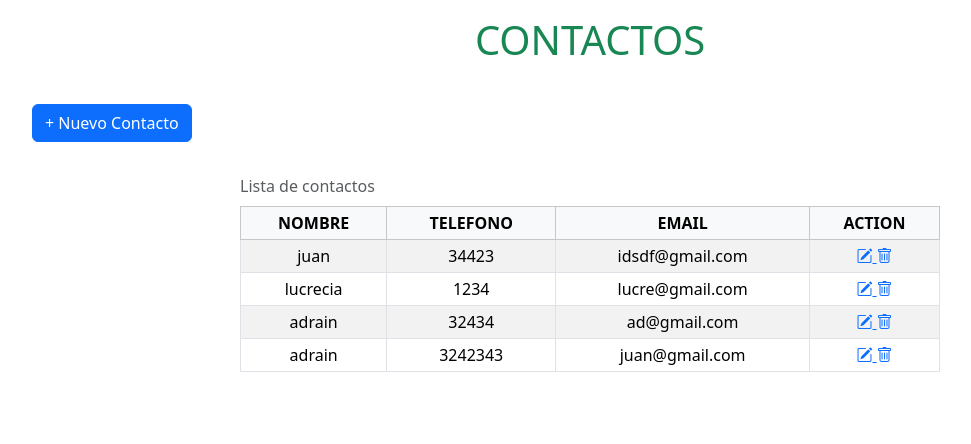
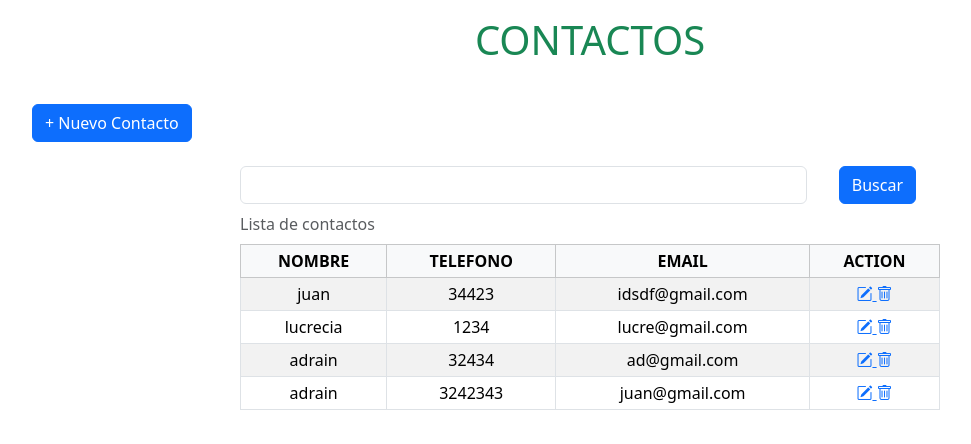
Before and after one commit to Juanfabra0203/Agenda_contactos, a PHP site: page / in a window 1280 px wide. Shown: the top 444 px of the page, without its empty margins (50-1021 px from the left). Run offline with PHP 8.4, Linux system fonts and the light colour scheme; data comes from the database, SQL or seed files in the repository.

Commit message:
agregando busqueda por email,telefono y nombre

```diff
--- a/public/index.php
+++ b/public/index.php
@@ -16,7 +16,14 @@
     require_once __DIR__ . "/../src/controllers/ContactoControl.php";
 
     $controller = new ContactoControl();
-    $contactos = $controller->iniciar();
+    $contactos = [];
+
+    if(isset($_GET['buscar']) && !empty($_GET['buscar'])){
+        $texto = $_GET['buscar'];
+        $contactos = $controller->buscarTexto($texto);
+    }else{
+        $contactos = $controller->iniciar();
+    }
 
     ?>
     <div class="container">
@@ -26,10 +33,26 @@
         <a href="agregar.php" class="btn btn-primary">+ Nuevo Contacto</a>
         <br><br>
 
+
+
         <div class="container d-flex justify-content-center col-7">
             <div class="table-responsive" style="max-height: 300px; min-width: 700px;">
+
+                <form action="GET" class="d-flex align-items-center">
+                    <input type="text"
+                    name="texto"
+                    placeholder="Buscar por nombre , telefono , email"
+                    class="form-control me-2"
+                    value="<?= isset($_GET['texto'])  ? htmlspecialchars($_GET['texto']) : " " ?>">
+
+
+                    <button class="btn btn-primary mx-4">Buscar</button>
+                </form>
+
                 <table class="table table-striped table-hover table-bordered table-sm text-center caption-top mb-0">
+
                     <caption>Lista de contactos</caption>
+
                     <thead class="table-light sticky-top">
                         <tr>
                             <th scope="col">NOMBRE</th>
--- a/src/controllers/ContactoControl.php
+++ b/src/controllers/ContactoControl.php
@@ -12,6 +12,11 @@ class ContactoControl{
 
     public function iniciar(){
         return $this->modelo->obtenerContactos();
+    }
+
+    public function buscarTexto($texto){
+        return $this->modelo->buscarXTxt($texto);
+
     }
 
     public function nuecontac($nombre,$telefono,$email){
--- a/src/models/Contacto.php
+++ b/src/models/Contacto.php
@@ -29,6 +29,13 @@ class Contacto{
         return $query->fetch();
     }
 
+    public function buscarXTxt($texto){
+        $query = $this->dtb->prepare("SELECT * FROM contactos WHERE nombre LIKE ? OR telefono LIKE ? OR email LIKE ?");
+        $texto = "%$texto%";
+        $query->execute([$texto,$texto,$texto]);
+        return $query->fetchAll(PDO::FETCH_ASSOC);
+    }
+
     public function actualizarContacto($id,$nombre,$telefono,$email){
         $query = $this->dtb->prepare("UPDATE contactos SET nombre = ? , telefono = ? , email = ? WHERE id = ?");
         $query->execute([$nombre,$telefono, $email, $id]);
```
